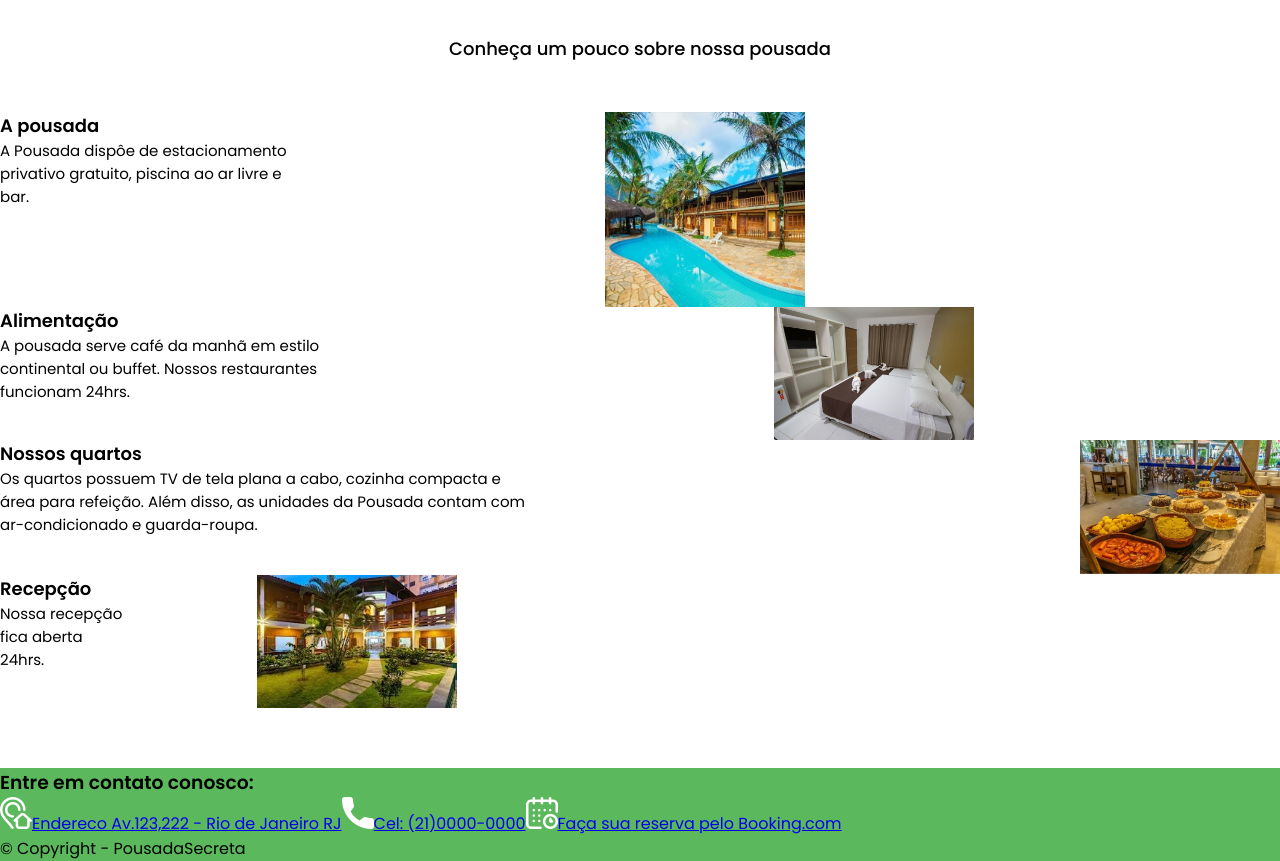
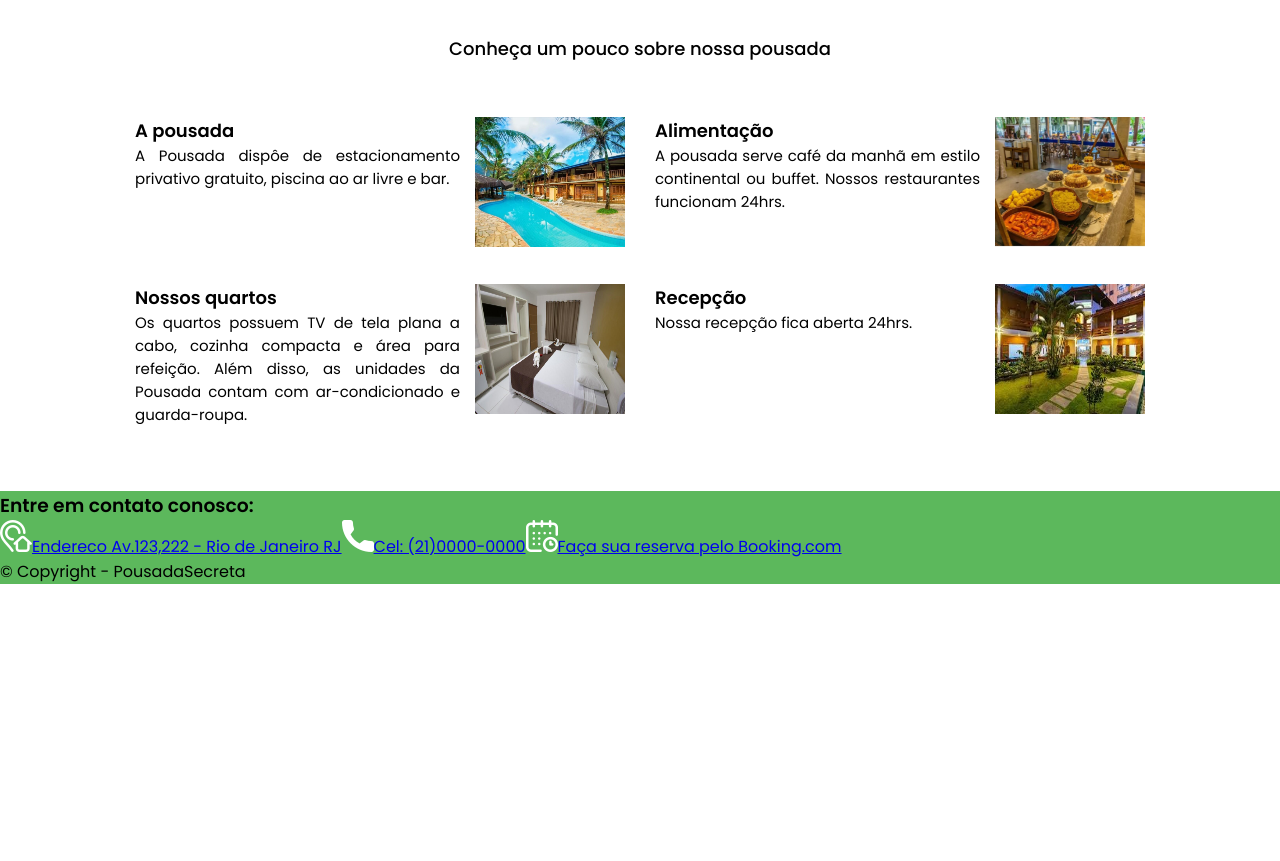
Before and after one commit to Douglaslima93/pousada-secreta, a React (Vite) app: page / in a window 1280 px wide. Shown: the part 1592-2453 px from the top of the page. After the commit the page ends 2176 px from the top, so only its background shows below. Built offline with nearby package versions, Linux system fonts and the light colour scheme.

Commit message:
conteudo sobre a pousada

```diff
--- a/src/componentes/paginas/Home/index.jsx
+++ b/src/componentes/paginas/Home/index.jsx
@@ -5,8 +5,8 @@ import Banner from "../../Banner";
 import Acomodacoes from '../Acomodacoes'
 import Sobre from "../Sobre";
 import imgPousada from '../../../../public/img/img1.jpg'
-import imgAlimentacao from '../../../../public/img/img2.jpg'
-import imgQuartos from '../../../../public/img/img3.jpg'
+import imgAlimentacao from '../../../../public/img/img3.jpg'
+import imgQuartos from '../../../../public/img/img2.jpg'
 import imgRecepcao from '../../../../public/img/img5.jpg'
 
 const Home = () => {
@@ -47,6 +47,7 @@ const Home = () => {
                 <p>Conheça um pouco sobre nossa pousada</p>
                 </div>
 
+                <div className="container-sobre">
                 <Sobre
                 titulo= "A pousada"
                 sobre= "A Pousada dispôe de estacionamento privativo gratuito, piscina ao ar livre e bar."
@@ -71,6 +72,7 @@ const Home = () => {
                 sobre="Nossa recepção fica aberta 24hrs."
                 img={imgRecepcao}
                 />
+                </div>
                 </section>
 
             </main>
--- a/src/componentes/paginas/Sobre/index.jsx
+++ b/src/componentes/paginas/Sobre/index.jsx
@@ -8,9 +8,12 @@ export default function Sobre(props) {
             <div className="sobre-a-pousada">
                 <strong>{props.titulo}</strong>
                 <p>{props.sobre}</p>
+
             </div>
 
-            <img className="sobre-a-pousada-img" src={props.img}/>
+            <div className="sobre-a-pousada-img">
+            <img src={props.img}/>
+            </div>
 
         </section>
     )
--- a/src/componentes/paginas/Sobre/style.css
+++ b/src/componentes/paginas/Sobre/style.css
@@ -5,12 +5,26 @@
     padding: 50px 0;
 }
 
+.container-sobre{
+    display: flex;
+    flex-wrap: wrap;
+    justify-content: center;
+    gap: 20px;
+
+}
+
 .container-sobre-a-pousada{
+    width: 500px;
     display: flex;
     flex-direction: row;
+    justify-content: space-around;
+    gap: 15px;
+    padding: 5px;
+
 }
 
 .sobre-a-pousada{
+    width: 100%;
 
 }
 
@@ -20,9 +34,10 @@
 
 .sobre-a-pousada p{
     font-size: 15px;
-    width: 50%;
+    text-align: justify;
 }
 
-.sobre-a-pousada-img{
-    width: 200px;
+.sobre-a-pousada-img img{
+    width: 150px;
+    height: 130px;
 }
```
